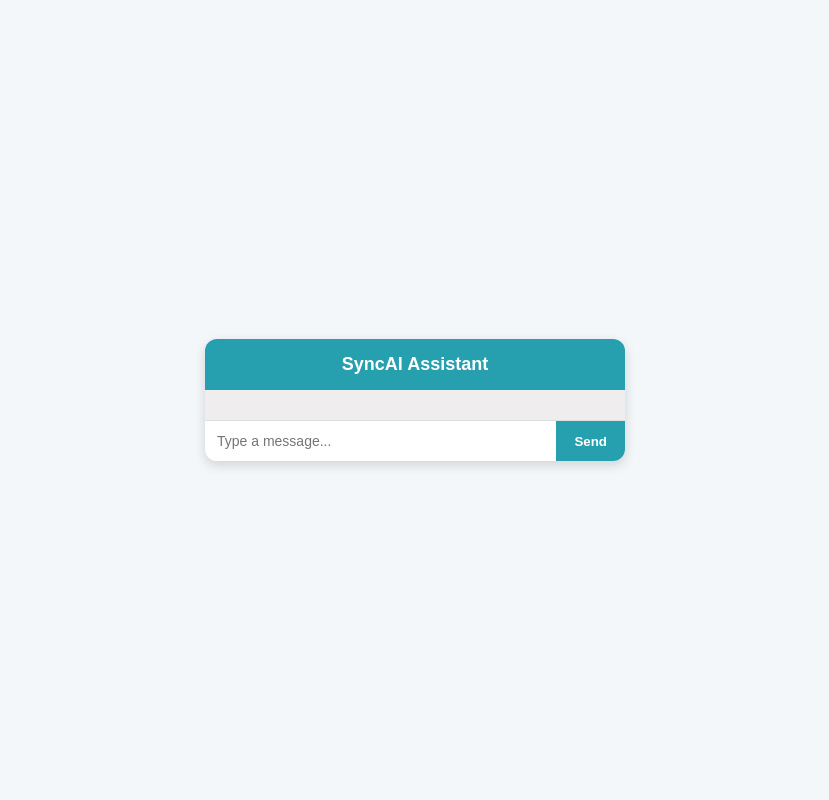
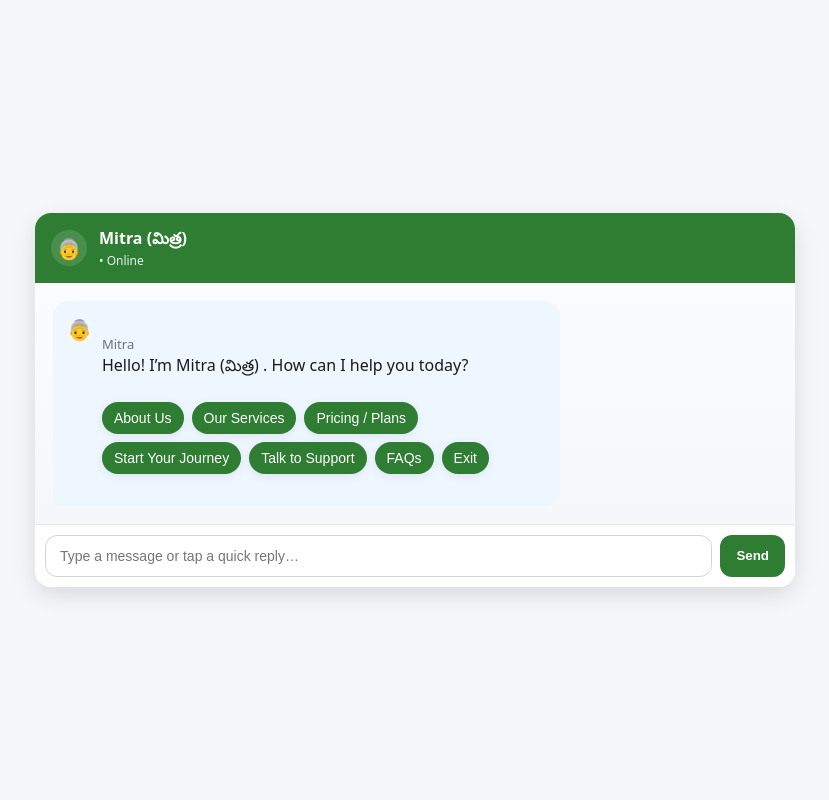
Before and after one commit to SravaniRavinuthala/chatbot, a Flask app: page / in a window 1280 px wide. Shown: the whole page, without its empty margins (225-1054 px from the left). Run offline with Flask 3, Linux system fonts and the light colour scheme.

Commit message:
Mitra UI + menu, keywords, 7-step flow

```diff
--- a/app.py
+++ b/app.py
@@ -1,31 +1,207 @@
-from flask import Flask, request, jsonify, render_template
+from flask import Flask, render_template, request, jsonify, session
+import os
 
 app = Flask(__name__)
+app.secret_key = os.environ.get("SECRET_KEY", "mitra-secret")  # set SECRET_KEY in Render if you want
 
-# Predefined Q&A dictionary for SyncAI
-qa_pairs = {
-    "hi": "Hi, welcome to SyncAI! I am here to assist you.",
-    "hello": "Hi, welcome to SyncAI! I am here to assist you.",
-    "what are the services given by syncai": (
-        "SyncAI provides services such as AI-powered automation, chatbot development, "
-        "machine learning solutions, and business intelligence support."
-    ),
-    "services": (
-        "SyncAI provides services such as AI-powered automation, chatbot development, "
-        "machine learning solutions, and business intelligence support."
-    ),
-    "contact": "You can reach SyncAI at XYZ Street, ABC City, or email us at contact@syncai.com."
+BOT_NAME = "Mitra (మిత్ర)"
+
+# ----- Main menu shown after Hello / Start -----
+MENU_OPTIONS = [
+    "About Us",
+    "Our Services",
+    "Pricing / Plans",
+    "Start Your Journey",
+    "Talk to Support",
+    "FAQs",
+    "Exit"
+]
+
+# ----- Copy you can tweak anytime -----
+ABOUT_TEXT = (
+    "I’m Mitra —your friendly SyncAI assistant. We build practical AI & automation for businesses. "
+    "We keep things simple, affordable and outcome-driven."
+)
+
+SERVICES_TEXT = (
+    "SyncAI services:\n"
+    "• AI/LLM solutions & chatbots\n"
+    "• NLP, CV, analytics & ML pipelines\n"
+    "• Data engineering & integrations (APIs, apps, CRMs)\n"
+    "• Web & app development\n"
+    "• Deployment, MLOps & ongoing support"
+)
+
+PRICING_TEXT = (
+    "Pricing depends on scope & complexity. We offer:\n"
+    "• Starter (MVP/PoC)\n"
+    "• Growth (production roll-out)\n"
+    "• Custom (enterprise/regulated)\n"
+    "Tell me your rough scope and timeline, and I’ll suggest a plan."
+)
+
+CONTACT_TEXT = (
+    "You can reach us at 📧 contact@syncai.com or ☎️ +91-90000-00000. "
+    "Share your preferred contact method and we’ll get back within 1 business day."
+)
+
+FAQ_TEXT = (
+    "Common questions:\n"
+    "• How long does a chatbot take? → 2–4 weeks for an MVP.\n"
+    "• Do you support on-prem? → Yes.\n"
+    "• Can you fine-tune LLMs? → Yes, budget-friendly options available."
+)
+
+# ----- Keyword → intent mapping for free typing -----
+KEYWORDS = {
+    "About Us": ["about", "company", "who are you", "intro", "syncai"],
+    "Our Services": ["service", "services", "solutions", "what do you do", "offer", "llm", "chatbot", "blockchain", "web", "app"],
+    "Pricing / Plans": ["price", "pricing", "cost", "budget", "charge", "plan"],
+    "Talk to Support": ["contact", "phone", "email", "support", "talk", "reach"],
+    "Start Your Journey": ["start", "begin", "register", "kickoff", "company", "setup", "incorporate"],
+    "FAQs": ["faq", "questions", "help", "doubt"],
+    "Exit": ["exit", "quit", "bye", "goodbye"]
 }
+
+# ----- 7-step guided flow (buttons only for a smooth demo) -----
+START_FLOW_NAME = "start_company"
+
+FLOW_QUESTIONS = [
+    {"q": "1) Which industry best describes you?", "options": ["E-commerce", "EdTech", "FinTech", "Healthcare", "Other"]},
+    {"q": "2) Company stage?", "options": ["Idea / Pre-seed", "Startup", "SME", "Enterprise"]},
+    {"q": "3) What do you want to build first?", "options": ["AI Chatbot", "Website", "Mobile App", "Data Pipeline", "Not sure"]},
+    {"q": "4) Target timeline?", "options": ["ASAP", "1–3 months", "3–6 months"]},
+    {"q": "5) Budget range (rough)?", "options": ["Low", "Medium", "High", "Discuss"]},
+    {"q": "6) Need ongoing support?", "options": ["Yes", "No", "Maybe"]},
+    {"q": "7) Preferred contact?", "options": ["Email", "Phone", "WhatsApp"]}
+]
+
+def menu_response(text):
+    return {"reply": text, "options": MENU_OPTIONS}
+
+def start_menu():
+    return menu_response(f"Hello! I’m {BOT_NAME} . How can I help you today?")
+
+def detect_intent(message):
+    m = message.lower()
+    for intent, words in KEYWORDS.items():
+        if any(w in m for w in words):
+            return intent
+    # common greetings
+    if m in ["hi", "hello", "hey", "start", "__start__"]:
+        return "__start__"
+    return None
+
+def handle_intent(intent):
+    if intent == "About Us":
+        return menu_response(ABOUT_TEXT)
+    if intent == "Our Services":
+        return menu_response(SERVICES_TEXT)
+    if intent == "Pricing / Plans":
+        return menu_response(PRICING_TEXT)
+    if intent == "Talk to Support":
+        return menu_response(CONTACT_TEXT)
+    if intent == "FAQs":
+        return menu_response(FAQ_TEXT)
+    if intent == "Exit":
+        return {"reply": "Thanks for chatting with Mitra 🙏 Take care!", "options": []}
+    if intent == "Start Your Journey":
+        session["flow"] = {"name": START_FLOW_NAME, "stage": "confirm", "index": 0, "answers": []}
+        return {"reply": "I have 7 simple questions to get you started. Shall we begin?", "options": ["Start now", "Maybe later"]}
+    return menu_response("Sorry, I didn’t understand. Pick an option below or ask about services, pricing, contact, or FAQs.")
+
+def in_flow():
+    f = session.get("flow")
+    return f if f and f.get("name") == START_FLOW_NAME else None
+
+def flow_reply(user_msg):
+    f = in_flow()
+    if not f:
+        return None
+
+    msg = user_msg.lower().strip()
+
+    # Confirmation stage
+    if f["stage"] == "confirm":
+        if msg in ["start now", "yes", "y", "begin", "ok", "okay"]:
+            f["stage"] = "q"
+            f["index"] = 0
+            session["flow"] = f
+            q = FLOW_QUESTIONS[0]
+            return {"reply": q["q"], "options": q["options"]}
+        else:
+            session.pop("flow", None)
+            return menu_response("No problem. Whenever you’re ready, choose an option below.")
+
+    # Question stage
+    if f["stage"] == "q":
+        # store previous answer if any question was shown
+        if f["index"] < len(FLOW_QUESTIONS):
+            f["answers"].append(user_msg)
+
+        f["index"] += 1
+        if f["index"] >= len(FLOW_QUESTIONS):
+            # Completed
+            answers = f["answers"]
+            session.pop("flow", None)
+            summary = (
+                "Great! Here’s your summary:\n"
+                f"• Industry: {answers[0]}\n"
+                f"• Stage: {answers[1]}\n"
+                f"• First build: {answers[2]}\n"
+                f"• Timeline: {answers[3]}\n"
+                f"• Budget: {answers[4]}\n"
+                f"• Support: {answers[5]}\n"
+                f"• Contact pref: {answers[6]}\n\n"
+                "Next step: Share your email/phone and we’ll propose a plan within 1 business day. "
+                "Or choose something else below."
+            )
+            return menu_response(summary)
+
+        # Ask next question
+        q = FLOW_QUESTIONS[f["index"]]
+        session["flow"] = f
+        return {"reply": q["q"], "options": q["options"]}
+
+    # Fallback
+    return menu_response("Please choose one of the options to continue.")
 
 @app.route("/")
 def home():
-    return render_template("index.html")  # serve frontend
+    # pass name so the header can show Telugu + emoji nicely
+    return render_template("index.html", bot_name=BOT_NAME)
 
 @app.route("/chat", methods=["POST"])
 def chat():
-    user_msg = request.json.get("message", "").lower().strip()
-    response = qa_pairs.get(user_msg, "Sorry, I didn't understand.You can ask me about our services or how to contact us.")
-    return jsonify({"reply": response})
+    user_msg = (request.json.get("message") or "").strip()
+
+    # Flow first (if active, it takes priority)
+    f = in_flow()
+    if f:
+        return jsonify(flow_reply(user_msg))
+
+    # Start / greeting
+    if user_msg.lower() in ["__start__", "hi", "hello", "hey", "start"]:
+        return jsonify(start_menu())
+
+    # If user clicked a main menu option, handle directly
+    if user_msg in MENU_OPTIONS or user_msg in ["Start now", "Maybe later"]:
+        # It might be a flow confirmation
+        if user_msg in ["Start now", "Maybe later"] and in_flow():
+            return jsonify(flow_reply(user_msg))
+        return jsonify(handle_intent(user_msg))
+
+    # Keyword detection for free text
+    intent = detect_intent(user_msg)
+    if intent:
+        if intent == "__start__":
+            return jsonify(start_menu())
+        return jsonify(handle_intent(intent))
+
+    # Unknown
+    return jsonify(menu_response(
+        "Sorry, I didn’t catch that. You can ask about our services, pricing, support, or tap a button below."
+    ))
 
 if __name__ == "__main__":
-    app.run(host="127.0.0.1", port=5000, debug=True)
+    app.run(host="0.0.0.0", port=5000, debug=True)
--- a/templates/index.html
+++ b/templates/index.html
@@ -1,147 +1,178 @@
 <!DOCTYPE html>
-<html>
+<html lang="en">
 <head>
-  <title>SyncAI Chatbot</title>
+<meta charset="utf-8" />
+<meta name="viewport" content="width=device-width, initial-scale=1" />
+<title>{{ bot_name }} – Chat</title>
 <style>
+  :root {
+    --brand: #2e7d32;      /* header + buttons */
+    --bot-bg: #eef6ff;     /* bot bubble */
+    --user-bg: #e6f4ea;    /* user bubble */
+    --text: #1a1a1a;
+    --muted: #6b7280;
+    --shadow: 0 8px 24px rgba(0,0,0,0.12);
+  }
+  * { box-sizing: border-box; }
   body {
-      font-family: Arial, sans-serif;
-      background: #f4f7fa;
-      display: flex;
-      justify-content: center;
-      align-items: center;
-      height: 100vh;
-      margin: 0;
+    margin: 0; background: #f5f7fb; color: var(--text);
+    font-family: system-ui, -apple-system, Segoe UI, Roboto, Arial, sans-serif;
+    display: grid; place-items: center; min-height: 100vh; padding: 16px;
   }
-    .chat-container {
-      width: 420px;
-      background: rgb(239, 237, 237);
-      border-radius: 12px;
-      box-shadow: 0 4px 12px rgba(0,0,0,0.15);
-      display: flex;
-      flex-direction: column;
+  .chat {
+    width: min(760px, 92vw); max-height: 88vh; background: #fff; border-radius: 16px;
+    box-shadow: var(--shadow); display: grid; grid-template-rows: auto 1fr auto;
     overflow: hidden;
   }
-    .chat-header {
-      background: #269faf;
-      color: white;
-      padding: 15px;
-      font-size: 18px;
-      font-weight: bold;
-      text-align: center;
+  .chat__header {
+    background: var(--brand); color: #fff; padding: 14px 16px; display: flex; align-items: center; gap: 12px;
   }
-    #chatbox {
-      flex: 1;
-      padding: 15px;
-      overflow-y: auto;
-      display: flex;
-      flex-direction: column;
-      gap: 10px;
+  .avatar {
+    width: 36px; height: 36px; border-radius: 999px; display: grid; place-items: center;
+    background: #fff2; font-size: 20px;
   }
-    .message {
-      max-width: 70%;
-      padding: 10px 14px;
-      border-radius: 18px;
-      font-size: 14px;
-      line-height: 1.4;
-      word-wrap: break-word;
+  .chat__title { font-weight: 700; }
+  .status { font-size: 12px; opacity: .9; }
+  .chat__body {
+    padding: 18px; overflow-y: auto; display: flex; flex-direction: column; gap: 12px;
+    background: linear-gradient(#fafcff, #f6f7fb);
   }
-    .user {
-      background: #269faf;
-      color: white;
-      align-self: flex-end;
-      border-bottom-right-radius: 4px;
+  .msg { max-width: 70%; padding: 10px 14px; border-radius: 16px; line-height: 1.35; white-space: pre-line; }
+  .msg--bot { background: var(--bot-bg); align-self: flex-start; border-bottom-left-radius: 6px; display: flex; gap: 10px; }
+  .msg--user { background: var(--user-bg); align-self: flex-end; border-bottom-right-radius: 6px; }
+  .msg .bubble { display: block; }
+  .quick {
+    display: flex; flex-wrap: wrap; gap: 8px; margin-top: 4px;
   }
-    .bot {
-      background: #e9ecef;
-      color: black;
-      align-self: flex-start;
-      border-bottom-left-radius: 4px;
+  .quick button {
+    border: none; background: var(--brand); color: #fff; padding: 8px 12px; border-radius: 999px;
+    cursor: pointer; font-size: 14px; box-shadow: 0 2px 8px rgba(0,0,0,0.08);
   }
-    .chat-input {
-      display: flex;
-      border-top: 1px solid #ddd;
+  .typing { color: var(--muted); font-style: italic; }
+  .chat__input {
+    border-top: 1px solid #e5e7eb; padding: 10px; display: grid; grid-template-columns: 1fr auto; gap: 8px;
+    background: #fff;
   }
-    .chat-input input {
-      flex: 1;
-      border: none;
-      padding: 12px;
-      font-size: 14px;
-      outline: none;
+  .chat__input input {
+    border: 1px solid #d1d5db; border-radius: 12px; padding: 12px 14px; font-size: 14px; outline: none;
   }
-    .chat-input button {
-      background: #269faf;
-      color: white;
-      border: none;
-      padding: 12px 18px;
-      cursor: pointer;
-      font-weight: bold;
+  .chat__input button {
+    background: var(--brand); color: #fff; border: none; border-radius: 12px; padding: 12px 16px; font-weight: 700; cursor: pointer;
   }
-    .typing {
-      font-style: italic;
-      color: gray;
-      font-size: 13px;
-      margin-left: 5px;
+  .assistant-tag {
+    display: inline-flex; align-items: center; gap: 8px; margin-bottom: 2px; color: var(--muted); font-size: 13px;
   }
+  .bot-mini-avatar { width: 20px; height: 20px; border-radius: 999px; display: grid; place-items: center; background: #dbeafe; font-size: 14px; }
 </style>
 </head>
 <body>
-  <div class="chat-container">
-    <div class="chat-header">SyncAI Assistant</div>
-    <div id="chatbox"></div>
-    <div class="chat-input">
-      <input id="userInput" type="text" placeholder="Type a message...">
-      <button onclick="sendMessage()">Send</button>
+  <div class="chat">
+    <div class="chat__header">
+      <div class="avatar">👵</div>
+      <div>
+        <div class="chat__title">{{ bot_name }}</div>
+        <div class="status">• Online</div>
+      </div>
+    </div>
+
+    <div id="chatBody" class="chat__body"></div>
+
+    <div class="chat__input">
+      <input id="userInput" type="text" placeholder="Type a message or tap a quick reply…" />
+      <button id="sendBtn">Send</button>
     </div>
   </div>
 
 <script>
-    const chatBox = document.getElementById("chatbox");
+  const chatBody  = document.getElementById("chatBody");
   const userInput = document.getElementById("userInput");
+  const sendBtn   = document.getElementById("sendBtn");
 
-    function appendMessage(message, sender) {
-      const msgDiv = document.createElement("div");
-      msgDiv.classList.add("message", sender);
-      msgDiv.innerText = message;
-      chatBox.appendChild(msgDiv);
-      chatBox.scrollTop = chatBox.scrollHeight;
+  function scrollToEnd(){ chatBody.scrollTop = chatBody.scrollHeight; }
+
+  function addBotMessage(text, options=[]) {
+    const wrap = document.createElement("div");
+    wrap.className = "msg msg--bot";
+    wrap.innerHTML = `
+      <div class="avatar">👵</div>
+      <div>
+      <div class="assistant-tag">Mitra</div>
+        <span class="bubble">${escapeHtml(text)}</span>
+        ${options.length ? `<div class="quick"></div>` : ``}
+      </div>
+    `;
+    chatBody.appendChild(wrap);
+
+    // Add quick reply buttons
+    if (options.length) {
+      const q = wrap.querySelector(".quick");
+      options.forEach(opt => {
+        const b = document.createElement("button");
+        b.textContent = opt;
+        b.onclick = () => sendOption(opt);
+        q.appendChild(b);
+      });
+    }
+    scrollToEnd();
   }
 
-    async function sendMessage() {
-      const message = userInput.value.trim();
+  function addUserMessage(text) {
+    const wrap = document.createElement("div");
+    wrap.className = "msg msg--user";
+    wrap.innerHTML = `<span class="bubble">${escapeHtml(text)}</span>`;
+    chatBody.appendChild(wrap);
+    scrollToEnd();
+  }
+
+  function addTyping() {
+    const t = document.createElement("div");
+    t.className = "msg msg--bot typing";
+    t.innerHTML = `<div class="avatar">👵</div><span class="bubble">Mitra is typing…</span>`;
+    chatBody.appendChild(t);
+    scrollToEnd();
+    return t;
+  }
+
+  async function postMessage(message) {
+    const res = await fetch("/chat", {
+      method: "POST",
+      headers: { "Content-Type": "application/json" },
+      body: JSON.stringify({ message })
+    });
+    return res.json();
+  }
+
+  async function send(message) {
     if (!message) return;
-      appendMessage(message, "user");
+    addUserMessage(message);
     userInput.value = "";
 
-      // Typing animation
-      const typingDiv = document.createElement("div");
-      typingDiv.classList.add("message", "bot", "typing");
-      typingDiv.innerText = "Bot is typing...";
-      chatBox.appendChild(typingDiv);
-      chatBox.scrollTop = chatBox.scrollHeight;
+    const typing = addTyping();
+    const data = await postMessage(message);
+    typing.remove();
 
-      try {
-        const response = await fetch("/chat", {
-          method: "POST",
-          headers: { "Content-Type": "application/json" },
-          body: JSON.stringify({ message: message })
+    addBotMessage(data.reply || "…", data.options || []);
+  }
+
+  function sendOption(opt) { send(opt); }
+
+  function escapeHtml(s){
+    return s.replace(/[&<>"']/g, m => ({'&':'&amp;','<':'&lt;','>':'&gt;','"':'&quot;',"'":'&#039;'}[m]));
+  }
+
+  // Send on button click / Enter
+  sendBtn.onclick = () => send(userInput.value.trim());
+  userInput.addEventListener("keydown", e => {
+    if (e.key === "Enter") send(userInput.value.trim());
   });
 
-        const data = await response.json();
-
-        // Remove typing animation
-        typingDiv.remove();
-
-        appendMessage(data.reply, "bot");
-      } catch (err) {
-        typingDiv.remove();
-        appendMessage("Error: Could not connect to server.", "bot");
-      }
-    }
-
-    // Allow pressing Enter
-    userInput.addEventListener("keypress", function (e) {
-      if (e.key === "Enter") sendMessage();
-    });
+  // Auto-greet
+  (async function start(){
+    const typing = addTyping();
+    const data = await postMessage("__start__");
+    typing.remove();
+    addBotMessage(data.reply || "Hello!", data.options || []);
+  })();
 </script>
 </body>
 </html>
```
Lines whose indentation alone changed are shown as unchanged.
